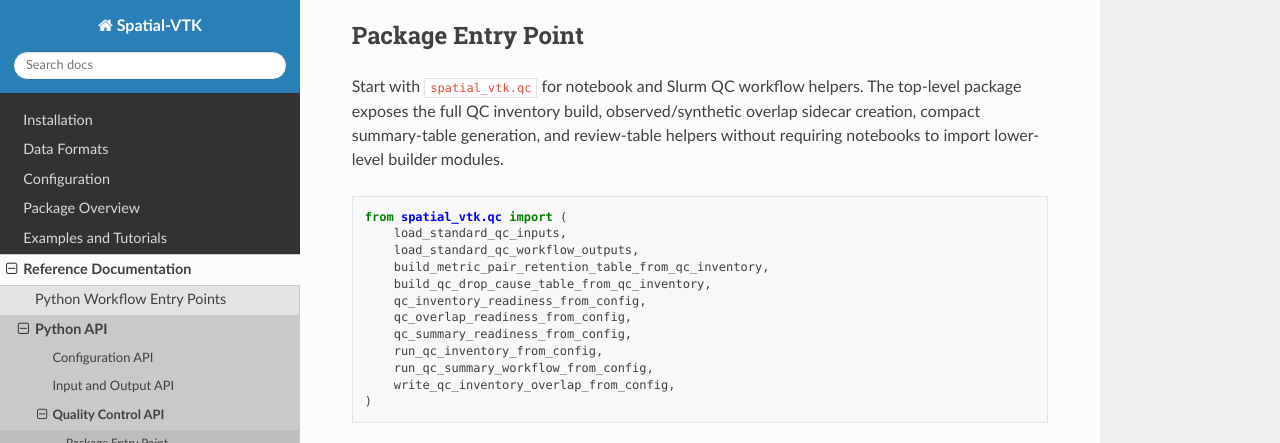
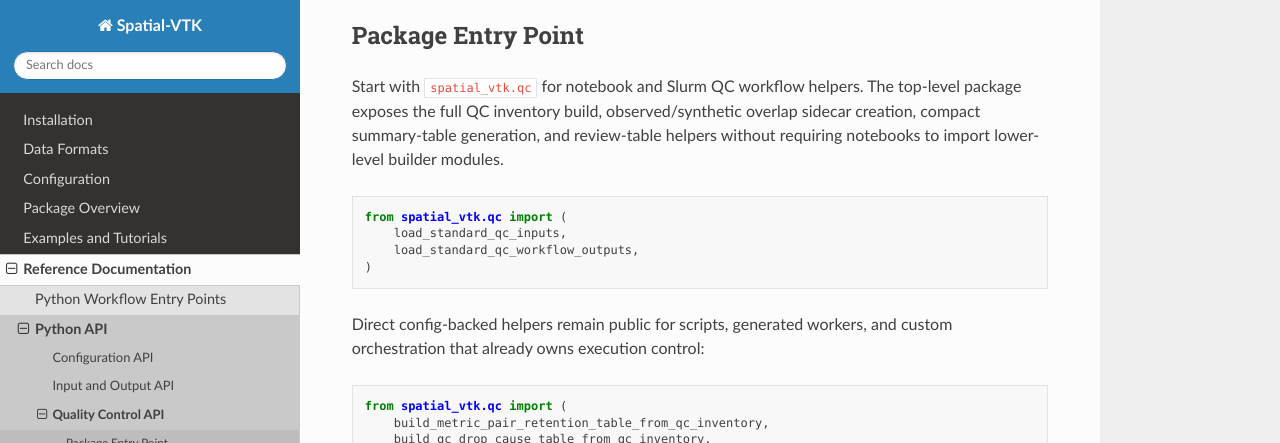
Before and after one commit to bcbirkel/spatial-vtk, a Sphinx documentation site: the page built from docs/reference/api/qc.rst, in a window 1280 px wide and 900 px high, scrolled down 382 px, cut to the strip 0-443 px from the top of the window. Built offline with Sphinx 7.4.7 and the Read the Docs theme 3.1.0, drawn with Linux system fonts in a browser that asks for light colours.

Commit message:
Clarify QC API import guidance

```diff
--- a/docs/changelog.rst
+++ b/docs/changelog.rst
@@ -297,6 +297,9 @@ Changelog
   - Updated Python workflow guidance so the stable notebook import surface for
     metric plotting points to figure suites and result objects, while keeping
     row-selection helpers documented only as advanced script APIs.
+  - Split the QC API import example into notebook-facing result loaders and
+    direct config-backed helpers for scripts, generated workers, and custom
+    orchestration.
 
 - **Spatial and workflow API documentation** *(Changed)*
 
--- a/docs/reference/api/qc.rst
+++ b/docs/reference/api/qc.rst
@@ -21,6 +21,14 @@ helpers without requiring notebooks to import lower-level builder modules.
    from spatial_vtk.qc import (
        load_standard_qc_inputs,
        load_standard_qc_workflow_outputs,
+   )
+
+Direct config-backed helpers remain public for scripts, generated workers, and
+custom orchestration that already owns execution control:
+
+.. code-block:: python
+
+   from spatial_vtk.qc import (
        build_metric_pair_retention_table_from_qc_inventory,
        build_qc_drop_cause_table_from_qc_inventory,
        qc_inventory_readiness_from_config,
```
Also changed, not shown: 1 other file.
